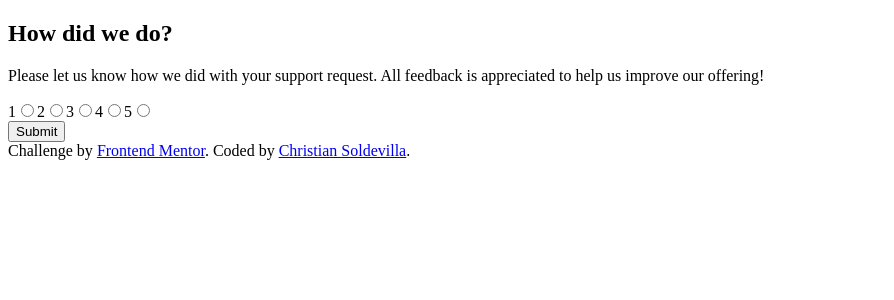
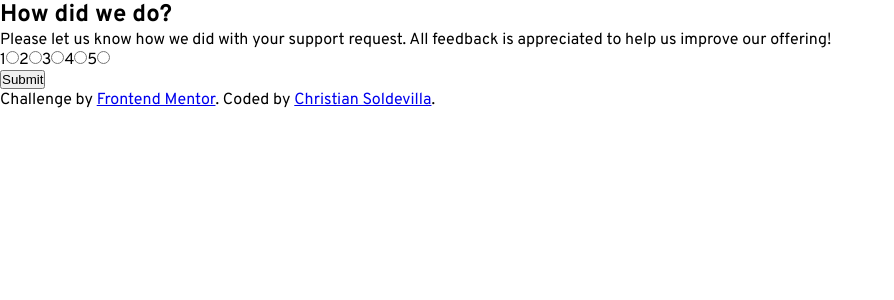
Before and after one commit to soldochris/interactive-rating-component, a React (Vite) app: page / in a window 1280 px wide. Shown: the top 300 px of the page, without its empty margins (0-894 px from the left). Built offline with nearby package versions, Linux system fonts and the light colour scheme.

Commit message:
font and css custom properties

```diff
--- a/index.html
+++ b/index.html
@@ -4,7 +4,10 @@
     <meta charset="UTF-8" />
     <link rel="icon" type="image" href="/images/favicon-32x32.png" />
     <meta name="viewport" content="width=device-width, initial-scale=1.0" />
-    <title>Vite + React</title>
+    <link rel="preconnect" href="https://fonts.googleapis.com">
+    <link rel="preconnect" href="https://fonts.gstatic.com" crossorigin>
+    <link href="https://fonts.googleapis.com/css2?family=Overpass:ital,wght@0,100..900;1,100..900&display=swap" rel="stylesheet">
+    <title>Frontend Mentor | Interactive rating component</title>
   </head>
   <body>
     <div id="root"></div>
--- a/src/index.css
+++ b/src/index.css
@@ -0,0 +1,17 @@
+:root{
+  --Orange: hsl(25, 97%, 53%);
+  --White: hsl(0, 0%, 100%);
+  --Light-Grey: hsl(217, 12%, 63%);
+  --Dark-Blue: hsl(213, 19%, 18%);
+  --Very-Dark-Blue: hsl(216, 12%, 8%);
+}
+
+*{
+  margin: 0;
+  padding: 0;
+  box-sizing: border-box;
+}
+
+body{
+  font-family: "Overpass", serif;
+}
```
